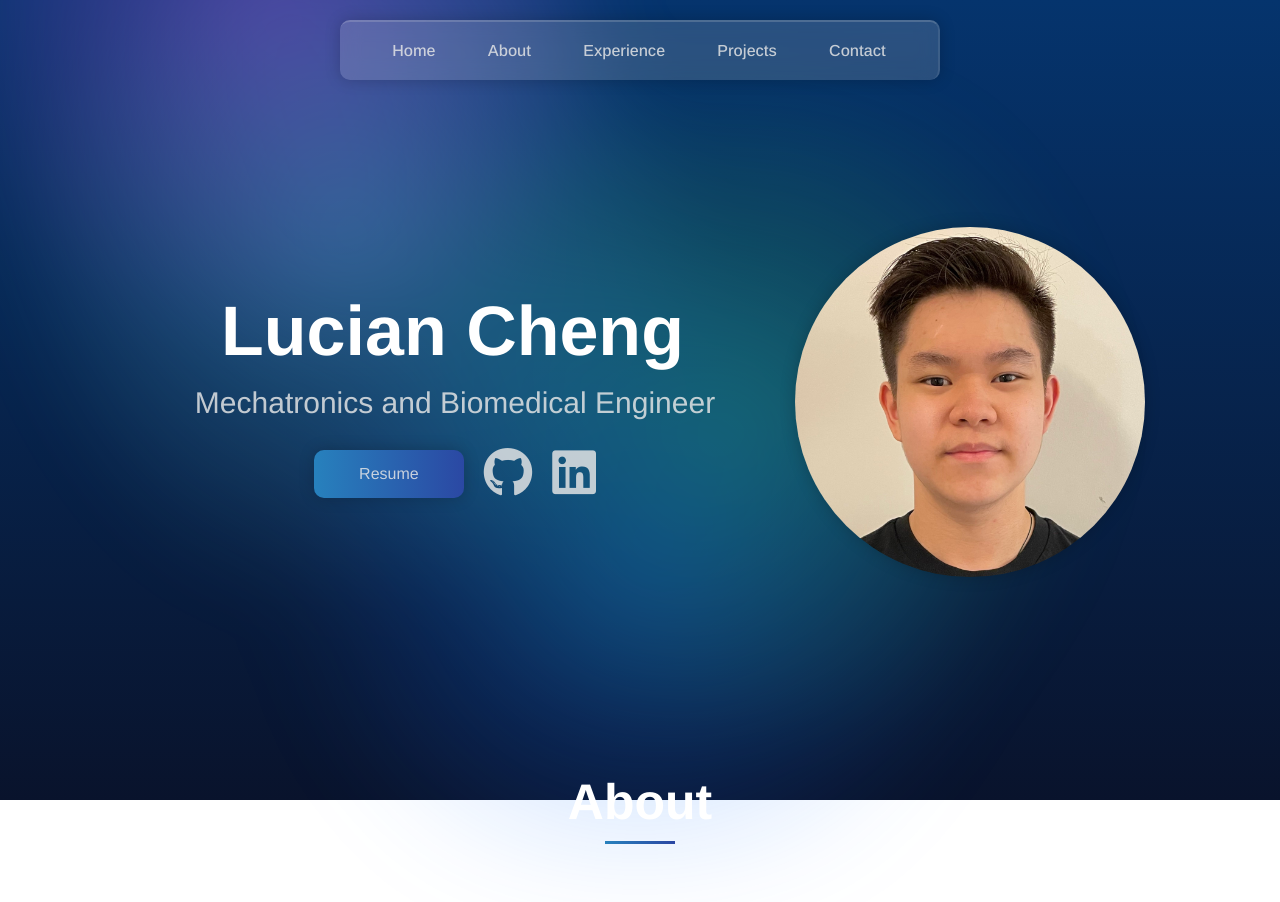
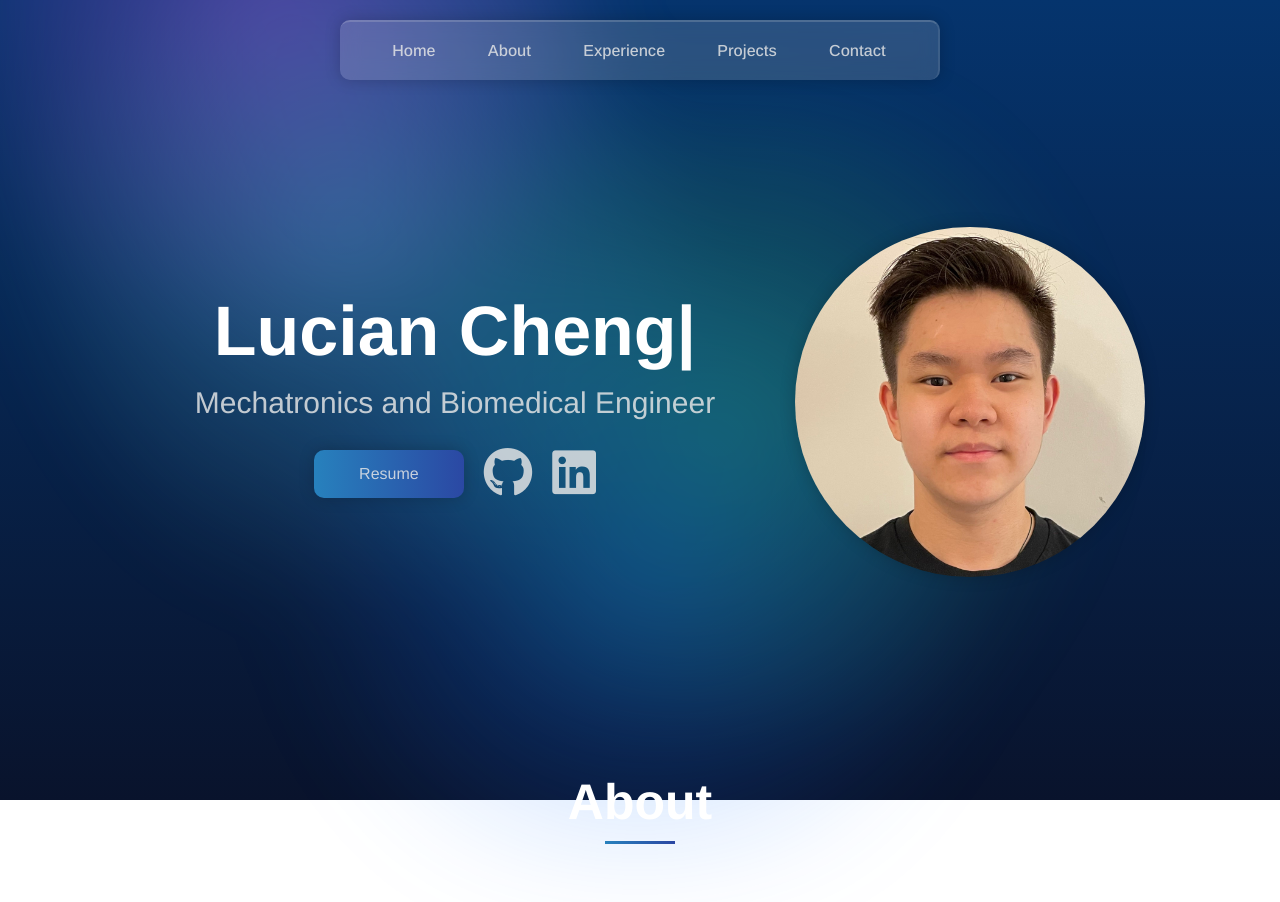
Before and after one commit to luciancheng/lucianchengportfolio, a React (Create React App) app: page / in a window 1280 px wide. Shown: the top 902 px of the page. Built offline with nearby package versions, Linux system fonts and the light colour scheme; some icons are missing.

Commit message:
new typewriter effect

```diff
--- a/package.json
+++ b/package.json
@@ -12,6 +12,7 @@
     "react-dom": "^18.3.1",
     "react-parallax-tilt": "^1.7.227",
     "react-scripts": "5.0.1",
+    "react-typed": "^2.0.12",
     "web-vitals": "^2.1.4"
   },
   "scripts": {
--- a/src/index.css
+++ b/src/index.css
@@ -1,5 +1,4 @@
 @import url("https://fonts.googleapis.com/css2?family=Arimo:ital,wght@0,400..700;1,400..700&display=swap");
-
 /* base styles */
 
 :root {
@@ -345,8 +344,8 @@ body {
   position: relative;
   font-size: 100px;
   font-weight: bold;
-  border-right: 5px solid rgba(255,255,255,.75);
-  animation: typewriter 1.25s steps(12) 4s 1 normal both, blinkTextCursor 1000ms steps(12) infinite normal;
+  /* border-right: 5px solid rgba(255,255,255,.75); */
+  /* animation: typewriter 1.25s steps(12) 4s 1 normal both, blinkTextCursor 1000ms steps(12) infinite normal; */
   text-align: center;
   white-space: nowrap;
   overflow: hidden;
--- a/src/intro.js
+++ b/src/intro.js
@@ -1,14 +1,25 @@
 import Tilt from 'react-parallax-tilt';
 import resume from "./files/LC_resume.pdf";
+import {ReactTyped } from 'react-typed';
 
 const Intro = () => {
     return (
         <div className="intro">
             <div className="intro-section">
                 <div className="intro-section2">
-                    <div className="intro-greeting">
+                    <ReactTyped
+                        startWhenVisible
+                        startDelay={4000}
+                        className="intro-greeting"
+                        strings={['Lucian Cheng']}
+                        typeSpeed={100}
+                        backSpeed={0}
+                    />
+
+
+                    {/* <div className="intro-greeting">
                         Lucian Cheng
-                    </div>
+                    </div> */}
                     <div className="intro-background">
                         Mechatronics and Biomedical Engineer
                     </div>
```
Also changed, not shown: 1 other file (tests, documents, lock files or other folders).
